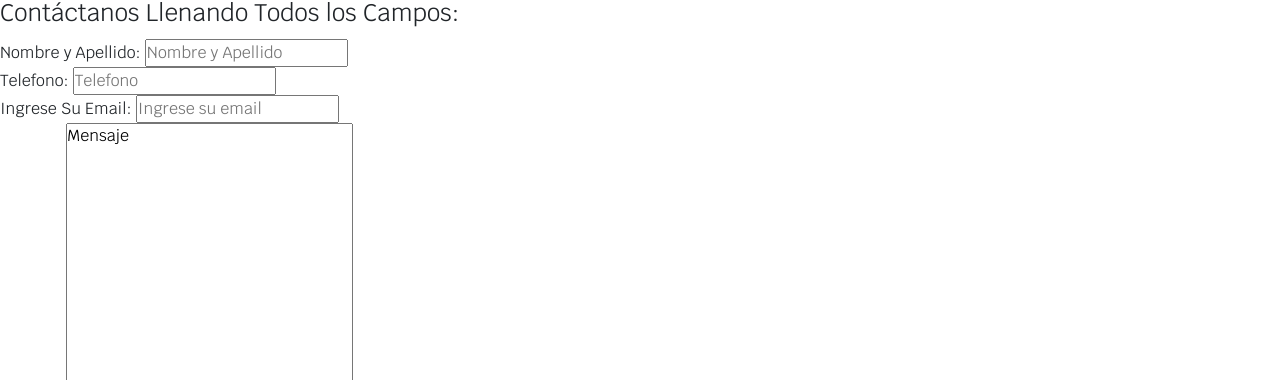
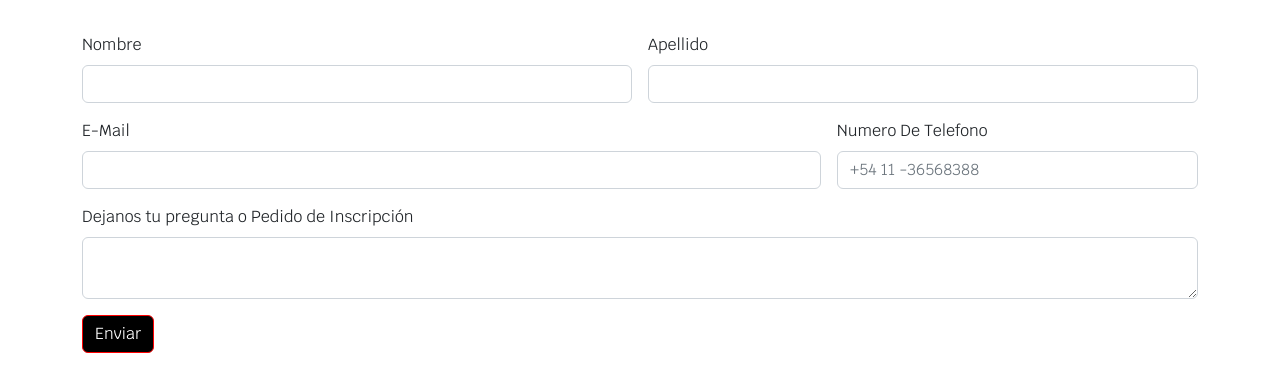
Before and after one commit to dhdiego/IgnacioLopezMagia, a plain HTML site: page pages/contacto.html in a window 1280 px wide. Shown: the part 225-605 px from the top of the page. Drawn offline with nearby package versions, Linux system fonts and the light colour scheme.

Commit message:
se agrego formulario

```diff
--- a/css/styles.css
+++ b/css/styles.css
@@ -371,9 +371,26 @@ transform: rotate(360deg);
     --bs-btn-disabled-color: #fff;
     --bs-btn-disabled-bg: black;
     --bs-btn-disabled-border-color: black;
+  }
 
+  .form-control {
+    display: block;
+    width: 100%;
+    padding: 0.375rem 0.75rem;
+    font-size: 1rem;
+    font-weight: 400;
+    line-height: 1.5;
+    color: #212529;
+    background-color: #fff;
+    background-clip: padding-box;
+    border: 1px solid #ced4da;
+    -webkit-appearance: none;
+    -moz-appearance: none;
+    appearance: none;
+    border-radius: 0.375rem;
+    transition: border-color .15s ease-in-out,box-shadow .15s ease-in-out;
 /* vita tablet */
-
+  }
 @media (max-width: 768px) {
 
   .textoBio {
--- a/pages/contacto.html
+++ b/pages/contacto.html
@@ -62,54 +62,44 @@
 
 
 
-        <main class="main">
+        <main>
             <h1 class="animate__animated animate__fadeInDown">Contactame.</h1>
 
-            <form class="formulario">
+            <div class="container mt-5">
+                <form class="row g-3">
+                    <div class="col-md-6">
+                        <label for="nombre" class="form-label"> Nombre</label>
+                        <input type="text" class="form-control" id="nombre" required>
+                    </div>
+                    <form class="row g-3">
+                        <div class="col-md-6">
+                            <label for="apellido" class="form-label"> Apellido</label>
+                            <input type="text" class="form-control" id="apellido" required>
+                        </div>
+                        <div class="col-md-8">
+                            <label for="emailInfo" class="form-label">E-Mail</label>
+                            <input type="email" class="form-control" id="emailInfo" required>
+                        </div>
+                        <div class="col-md-4">
+                            <label for="numeroDeTelefono" class="form-label">Numero De Telefono</label>
+                            <input type="text" class="form-control" id="numeroDeTelefono" placeholder="+54 11 -36568388">
+                        </div>
+                        <div class="col-md-12">
+                            <label for="comentario" class="form-label">Dejanos tu pregunta o Pedido de Inscripción</label>
+                            <textarea class="form-control" id="comentario rows" 3" required></textarea>
 
-                <fieldset>
-                    <legend>Contáctanos Llenando Todos los Campos:</legend>
+                        </div>
+                        <div class="col-md-12">
+                            <button type="submit" class="btn btn-primary">Enviar</button>
 
-                    <div class="contenedorCampos">
-
-                        <div class="campo">
-                            <label for="Nombre y Apellido">Nombre y Apellido:</label>
-                            <input type="text" placeholder="Nombre y Apellido">
                         </div>
 
-                        <div class="campo">
-                            <label for="Telefono">Telefono:</label>
-                            <input type="tel" placeholder="Telefono">
-                        </div>
 
-                        <div class="campo">
-                            <label for="Ingrese su Email">Ingrese Su Email:</label>
-                            <input type="email" placeholder="Ingrese su email">
-                            <main>
+                    </form>
 
-                                <div class="campo">
-                                    <label for="Mensaje:">Mensaje</label>
 
-                                    <textarea class="textarea" cols="30" rows="20" name="Mensaje">Mensaje</textarea>
-                                    <input class="botonContacto" type="button" value="....">
-                                    <input class="botonContacto" type="submit" value="Enviar Formulario">
-                                    <input class="botonContacto" type="reset" value="Borrar Formulario">
-                                </div>
 
-                        </div> <!-- contenedor de campos -->
-                        <label for="Motivo">Motivo de la consulta?</label>
-
-                        <select name="Motivo">
-                            <option value="Quiero Contratar Un Show">Quiero Contratar Un Show</option>
-                            <option value="Quiero Una Masterclass">Quiero Una Masterclass</option>
-                            <option value="Quiero Comprar un Producto">Quiero Comprar un Producto</option>
-                            <option value="Otra Consulta">Otra Consulta</option>
-                        </select>
-
-                </fieldset>
-            </form>
-
-    </div>
+            </div>
 
     <!-- footer -->
 
```
